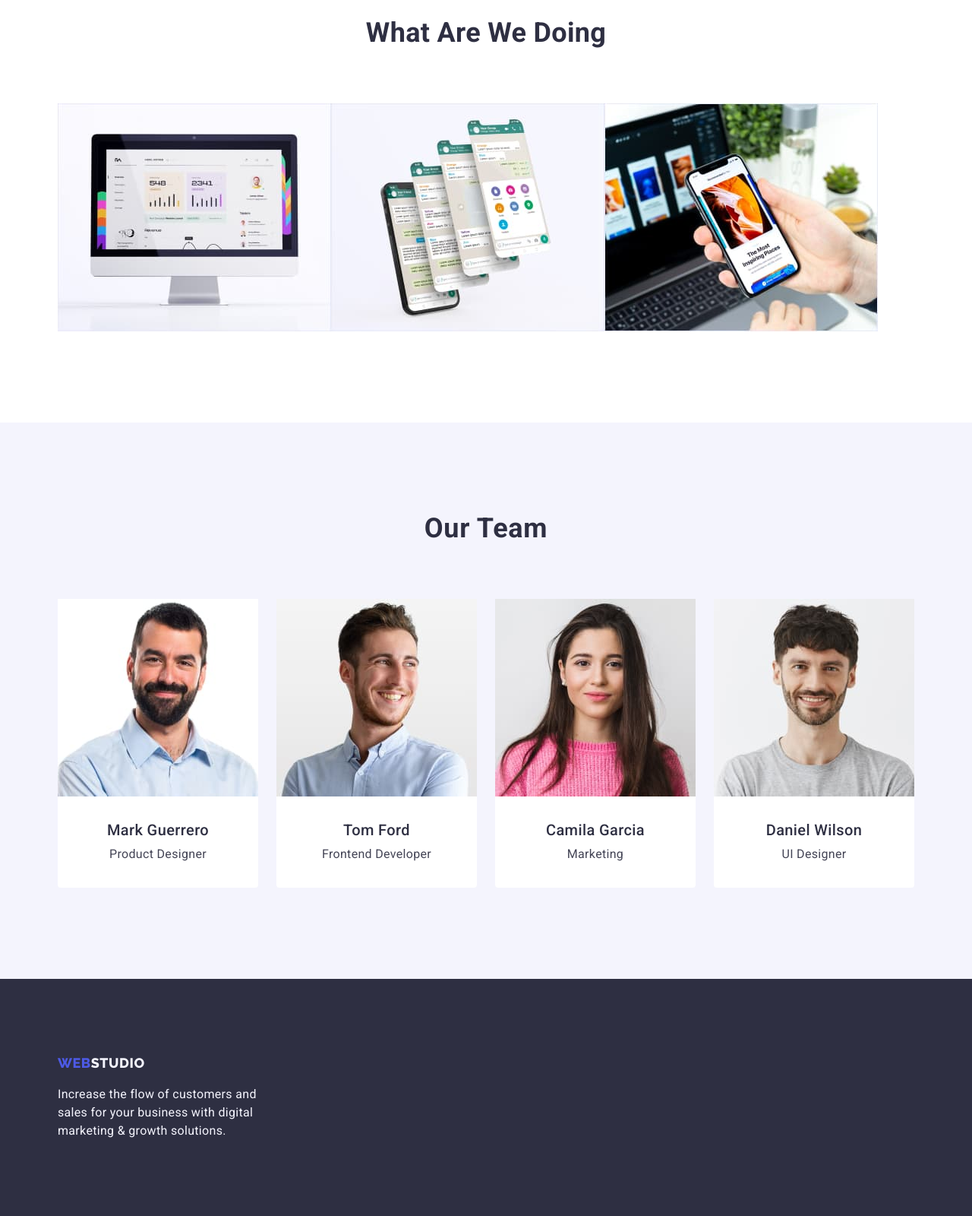
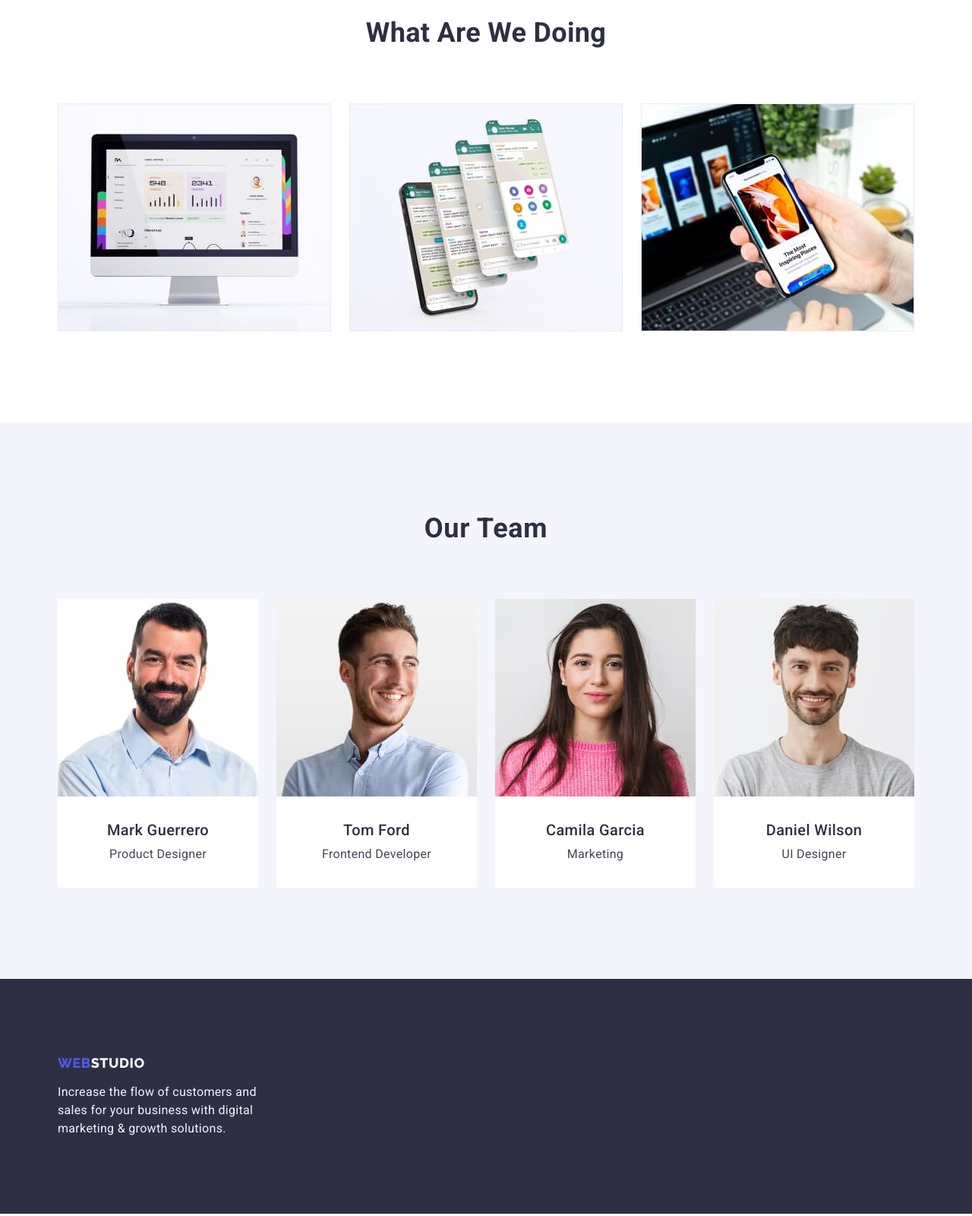
Before and after one commit to Viktoriia3192/goit-markup-hw-03, a plain HTML site: page index.html in a window 1280 px wide. Shown: the part 1016-2616 px from the top of the page at 76% size. Drawn offline with nearby package versions, Linux system fonts and the light colour scheme.

Commit message:
рц03-08

```diff
--- a/css/styles.css
+++ b/css/styles.css
@@ -232,10 +232,11 @@ p {
 
 .doing-list {
     display: flex;
+    gap: 24px;
 }
 
 .doing-item {
-    width: calc((100%-48px) / 3);
+    width: calc((100%-48px)/3);
 }
 
 .doing-img {}
@@ -295,11 +296,11 @@ p {
 }
 .footer-logo {
     display: inline-block;
+    margin-bottom: 16px;
 }
 
 .footer-text {
     color: var(--cloud);
-    margin-top: 16px;
     width: 264px;
 }
 
```
